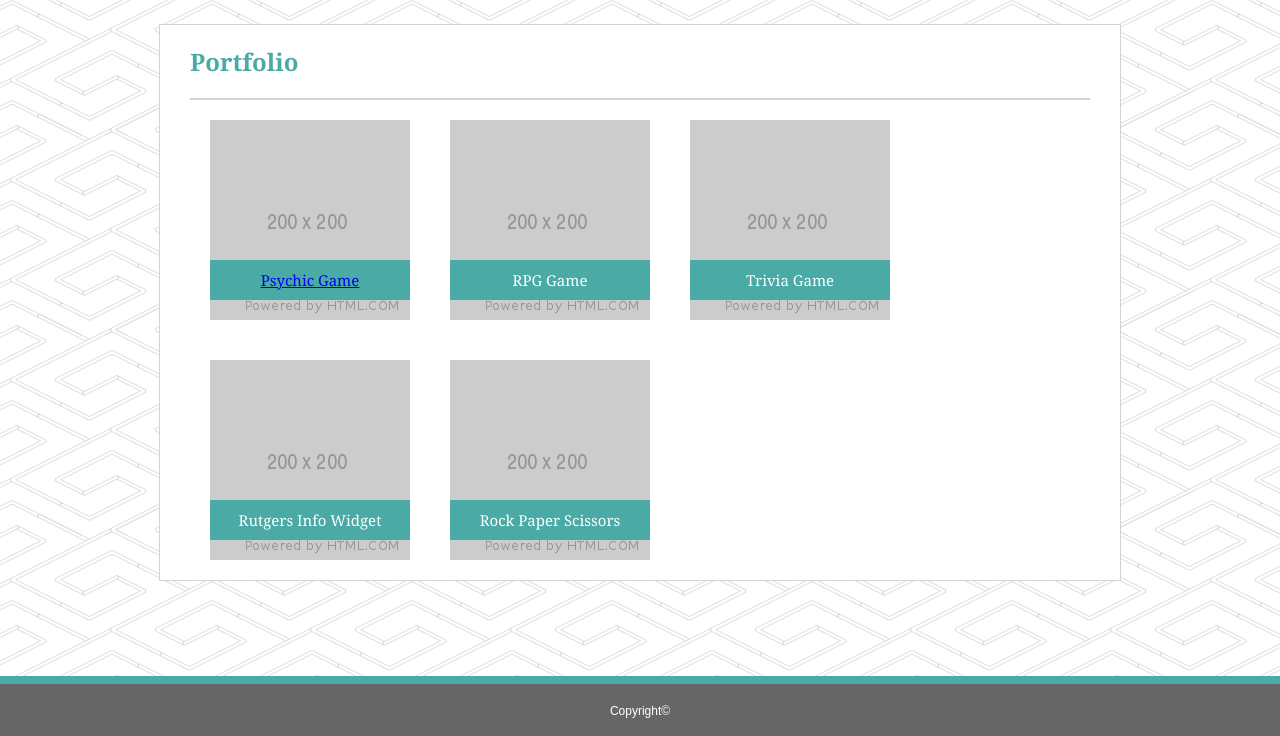
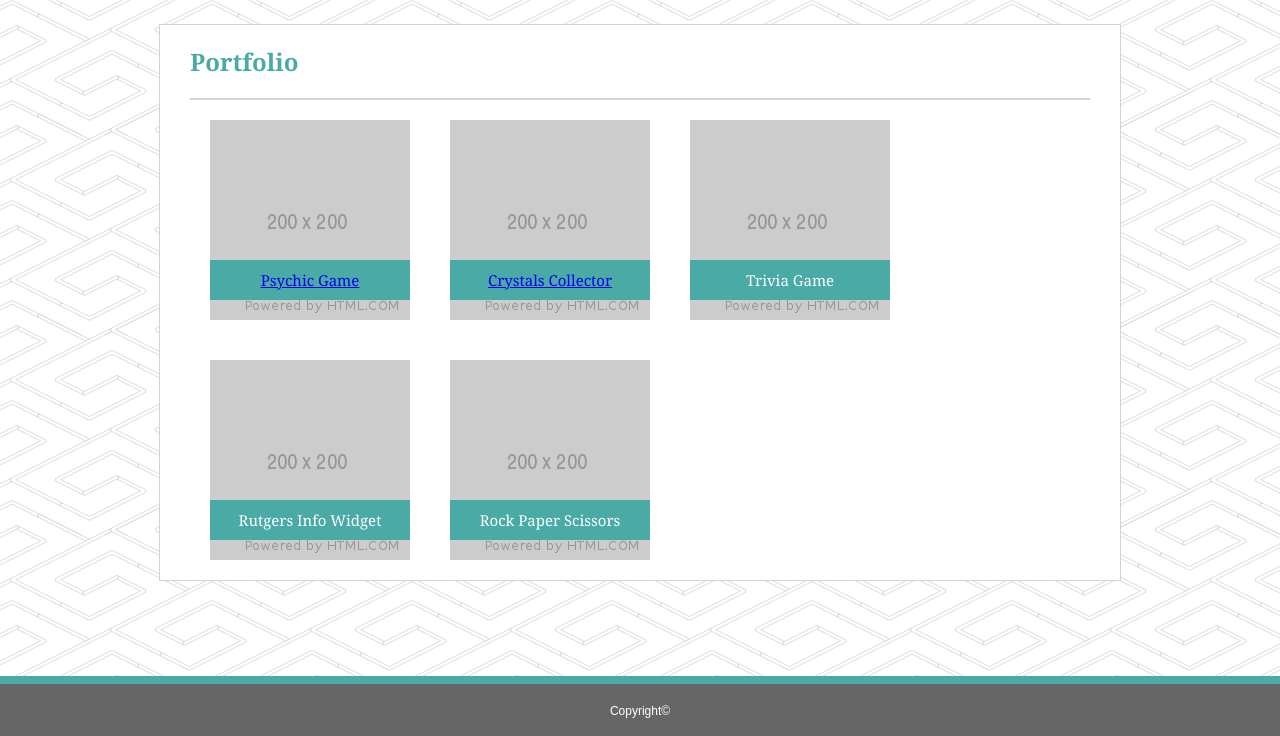
Before and after one commit to pordonez93/pordonez93.github.io, a plain HTML site: page portfolio.html in a window 1280 px wide. Shown: the part 64-800 px from the top of the page. Drawn offline with Linux system fonts and the light colour scheme.

Commit message:
added link to unit-4-game

```diff
--- a/portfolio.html
+++ b/portfolio.html
@@ -38,7 +38,7 @@
       <div class="img">
         <img id="img-2" src="assets/images/200.png" alt="img-1">
         <div class="text">
-          RPG Game
+            <a href="https://pordonez93.github.io/unit-4-game/" target="_blank">Crystals Collector</a>
         </div>
       </div>
 
```
